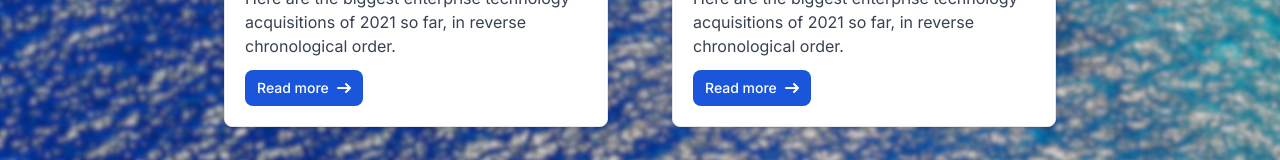
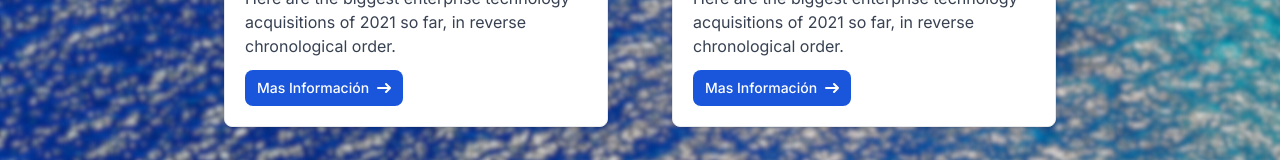
Before and after one commit to lucascastro29/Cazasubmarina_next, a Next.js app in the folder cazasubmarina/: page / in a window 1280 px wide. Shown: the part 1932-2092 px from the top of the page. Built offline with nearby package versions, Linux system fonts and the light colour scheme.

Commit message:
cursos Displayer
ya agregue los link falta las imagenes y el texto

```diff
--- a/cazasubmarina/app/ui/home/Courses_display.tsx
+++ b/cazasubmarina/app/ui/home/Courses_display.tsx
@@ -28,8 +28,8 @@ export default function courses(){
             <h5 className="mb-2 text-2xl font-bold tracking-tight text-gray-900 dark:text-white">APNEA</h5>
         </a>
         <p className="mb-3 font-normal text-gray-700 dark:text-gray-400">Here are the biggest enterprise technology acquisitions of 2021 so far, in reverse chronological order.</p>
-        <a href="#" className="inline-flex items-center px-3 py-2 text-sm font-medium text-center text-white bg-blue-700 rounded-lg hover:bg-blue-800 focus:ring-4 focus:outline-none focus:ring-blue-300 dark:bg-blue-600 dark:hover:bg-blue-700 dark:focus:ring-blue-800">
-            Read more
+        <a href="/Cursos" className="inline-flex items-center px-3 py-2 text-sm font-medium text-center text-white bg-blue-700 rounded-lg hover:bg-blue-800 focus:ring-4 focus:outline-none focus:ring-blue-300 dark:bg-blue-600 dark:hover:bg-blue-700 dark:focus:ring-blue-800">
+            Mas Información
              <svg className="rtl:rotate-180 w-3.5 h-3.5 ms-2" aria-hidden="true" xmlns="http://www.w3.org/2000/svg" fill="none" viewBox="0 0 14 10">
                 <path stroke="currentColor" stroke-linecap="round" stroke-linejoin="round" stroke-width="2" d="M1 5h12m0 0L9 1m4 4L9 9"/>
             </svg>
@@ -45,8 +45,8 @@ export default function courses(){
             <h5 className="mb-2 text-2xl font-bold tracking-tight text-gray-900 dark:text-white">CAZASUBMARINA</h5>
         </a>
         <p className="mb-3 font-normal text-gray-700 dark:text-gray-400">Here are the biggest enterprise technology acquisitions of 2021 so far, in reverse chronological order.</p>
-        <a href="#" className="inline-flex items-center px-3 py-2 text-sm font-medium text-center text-white bg-blue-700 rounded-lg hover:bg-blue-800 focus:ring-4 focus:outline-none focus:ring-blue-300 dark:bg-blue-600 dark:hover:bg-blue-700 dark:focus:ring-blue-800">
-            Read more
+        <a href="/Cursos" className="inline-flex items-center px-3 py-2 text-sm font-medium text-center text-white bg-blue-700 rounded-lg hover:bg-blue-800 focus:ring-4 focus:outline-none focus:ring-blue-300 dark:bg-blue-600 dark:hover:bg-blue-700 dark:focus:ring-blue-800">
+        Mas Información
              <svg className="rtl:rotate-180 w-3.5 h-3.5 ms-2" aria-hidden="true" xmlns="http://www.w3.org/2000/svg" fill="none" viewBox="0 0 14 10">
                 <path stroke="currentColor" stroke-linecap="round" stroke-linejoin="round" stroke-width="2" d="M1 5h12m0 0L9 1m4 4L9 9"/>
             </svg>
```
